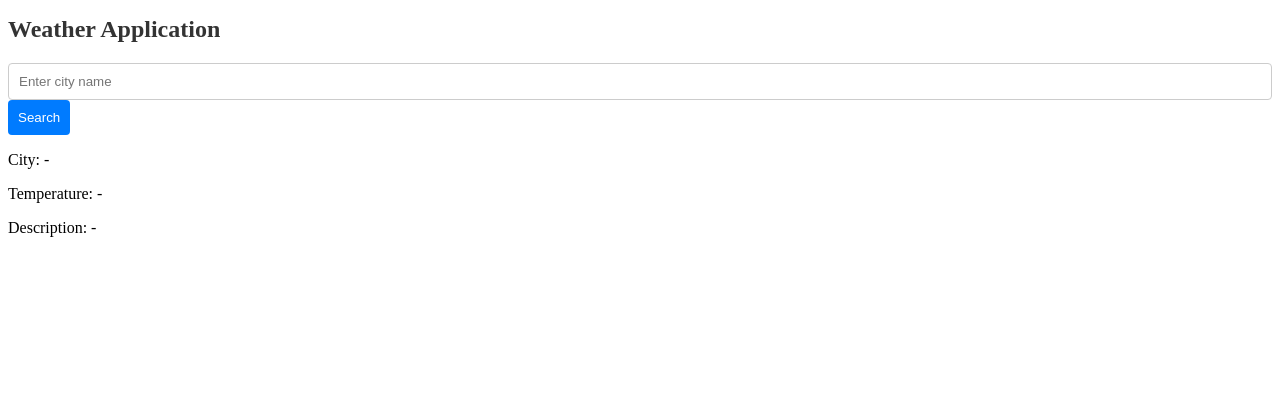
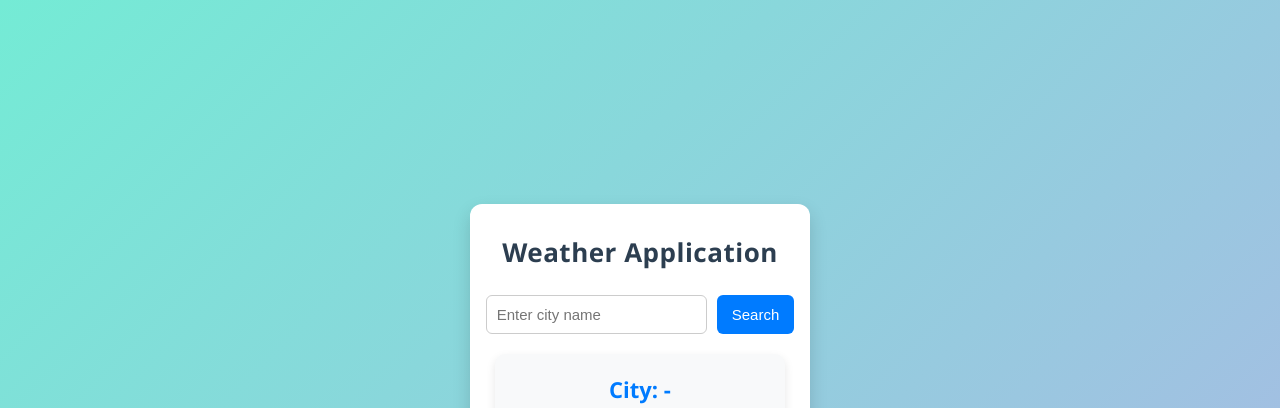
Before and after one commit to Azad270/weather-app, a plain HTML site: page weather-app/index.html in a window 1280 px wide. Shown: the top 408 px of the page. Drawn offline with Linux system fonts and the light colour scheme.

Commit message:
Styled current weather display section

```diff
--- a/weather-app/css/Style.css
+++ b/weather-app/css/Style.css
@@ -1,49 +1,118 @@
+/* Reset & Base Styling */
+* {
+    margin: 0;
+    padding: 0;
+    box-sizing: border-box;
+}
+
+body {
+    font-family: 'Segoe UI', Tahoma, Geneva, Verdana, sans-serif;
+    background: linear-gradient(135deg, #74ebd5, #ACB6E5);
+    min-height: 100vh;
+    display: flex;
+    justify-content: center;
+    align-items: center;
+}
+
+/* Main Container */
 .container {
     background-color: #fff;
-    padding: 20px;
-    border-radius: 8px;
-    box-shadow: 0 0 10px rgba(0, 0, 0, 0.1);
-    width: 300px;
+    padding: 30px 25px;
+    border-radius: 12px;
+    box-shadow: 0 8px 18px rgba(0, 0, 0, 0.15);
+    width: 340px;
     text-align: center;
-    margin: 50px auto;
+    transition: transform 0.3s ease;
 }
-h1 {
-    font-size: 24px;
-    color: #333;
-    margin-bottom: 20px;
+
+.container:hover {
+    transform: translateY(-4px);
 }
-.search-box {
+
+/* Header */
+.title {
+    font-size: 26px;
+    color: #2c3e50;
+    margin-bottom: 25px;
+    letter-spacing: 0.5px;
+}
+
+/* Search Section */
+.search-section {
+    display: flex;
+    gap: 10px;
+    justify-content: center;
     margin-bottom: 20px;
 }
 
 #city-input {
+    flex: 1;
     padding: 10px;
-    width: calc(100% - 22px);
-    margin-right: 10px;
     border: 1px solid #ccc;
-    border-radius: 4px;
+    border-radius: 6px;
+    outline: none;
+    font-size: 15px;
+    transition: border-color 0.3s;
+}
+
+#city-input:focus {
+    border-color: #007bff;
 }
 
 #search-btn {
-    padding: 10px;
+    padding: 10px 15px;
+    background-color: #007bff;
+    color: #fff;
+    border: none;
+    border-radius: 6px;
     cursor: pointer;
-    background-color: #007BFF;
-    color: white;
-    border: none;
-    border-radius: 4px;
+    font-size: 15px;
+    transition: background-color 0.3s;
 }
+
+#search-btn:hover {
+    background-color: #0056b3;
+}
+
+/* Weather Information Display */
+.weather-info {
+    background-color: #f8f9fa;
+    border-radius: 10px;
+    padding: 20px;
+    box-shadow: 0 4px 10px rgba(0, 0, 0, 0.1);
+}
+
+#city-name {
+    font-size: 22px;
+    font-weight: bold;
+    color: #007bff;
+    margin-bottom: 10px;
+}
+
+#temperature {
+    font-size: 36px;
+    color: #333;
+    margin-bottom: 10px;
+}
+
+#weather-description {
+    font-size: 18px;
+    color: #555;
+    font-style: italic;
+}
+
+/* Responsive Design */
 @media (max-width: 600px) {
     .container {
-        width: 100%;
-        margin: 20px;
+        width: 90%;
+        padding: 20px;
     }
 
-    #city-input {
-        width: calc(100% - 20px);
+    .search-section {
+        flex-direction: column;
     }
 
     #search-btn {
         width: 100%;
-        margin-top: 10px;
     }
 }
--- a/weather-app/index.html
+++ b/weather-app/index.html
@@ -7,19 +7,19 @@
     <link rel="stylesheet" href="css/Style.css">
 </head>
 <body>
-    <h1>Weather Application</h1>
+    <div class="container">
+        <h1 class="title">Weather Application</h1>
 
-    <div class="search-section">
-        <input type="text" id="city-input" placeholder="Enter city name">
-        <button id="search-btn">Search</button>
-        <div id="weather-result"></div>
-    </div>
+        <div class="search-section">
+            <input type="text" id="city-input" placeholder="Enter city name" />
+            <button id="search-btn">Search</button>
+        </div>
 
-    <div class="weather-info">
-        <p id="city-name">City: -</p>
-        <p id="temperature">Temperature: -</p>
-        <p id="weather-description">Description: -</p>
-
+        <div id="weather-result" class="weather-info">
+            <p id="city-name">City: -</p>
+            <p id="temperature">Temperature: - °C</p>
+            <p id="weather-description">Description: -</p>
+        </div>
     </div>
 
     <script src="js/app.js"></script>
```
